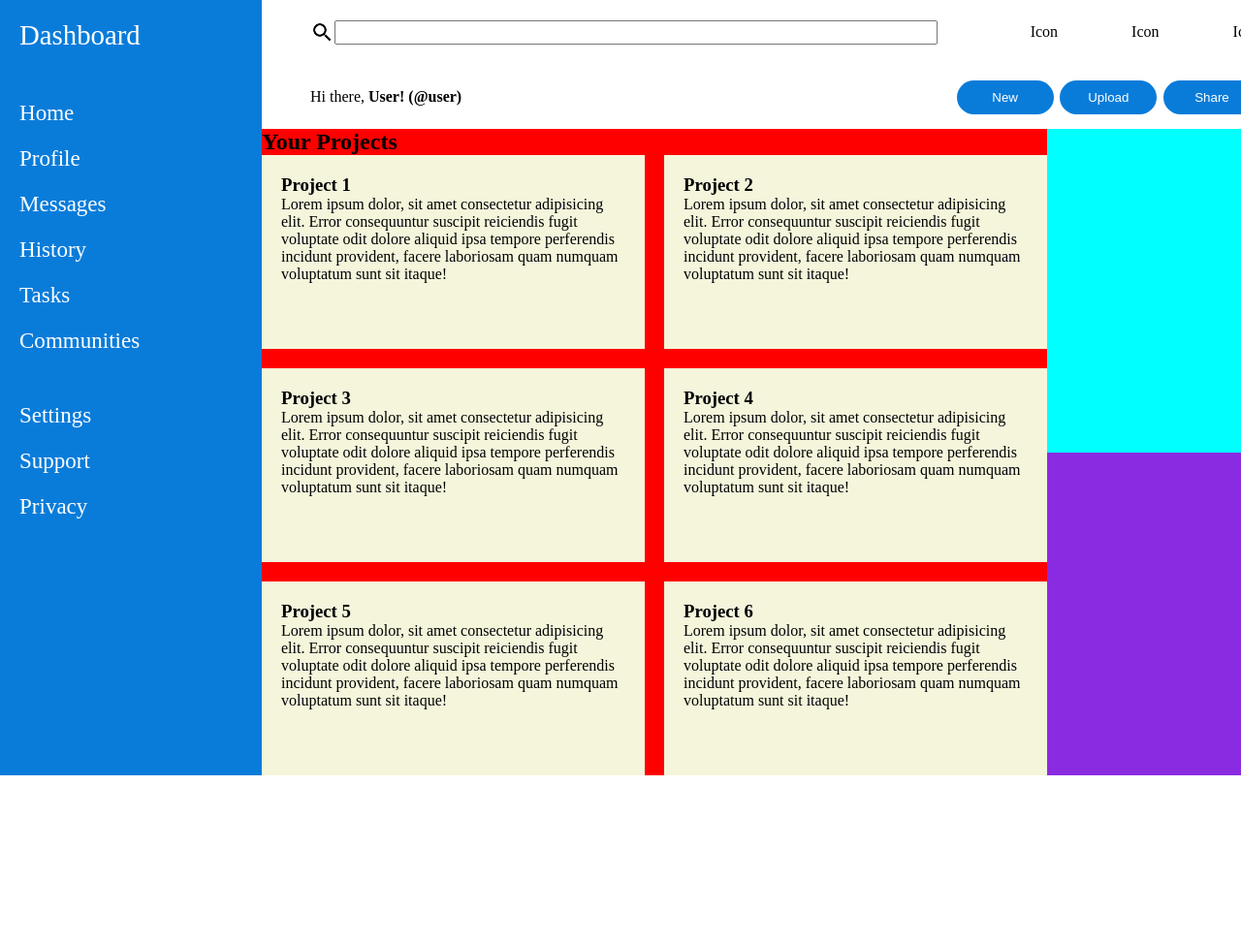
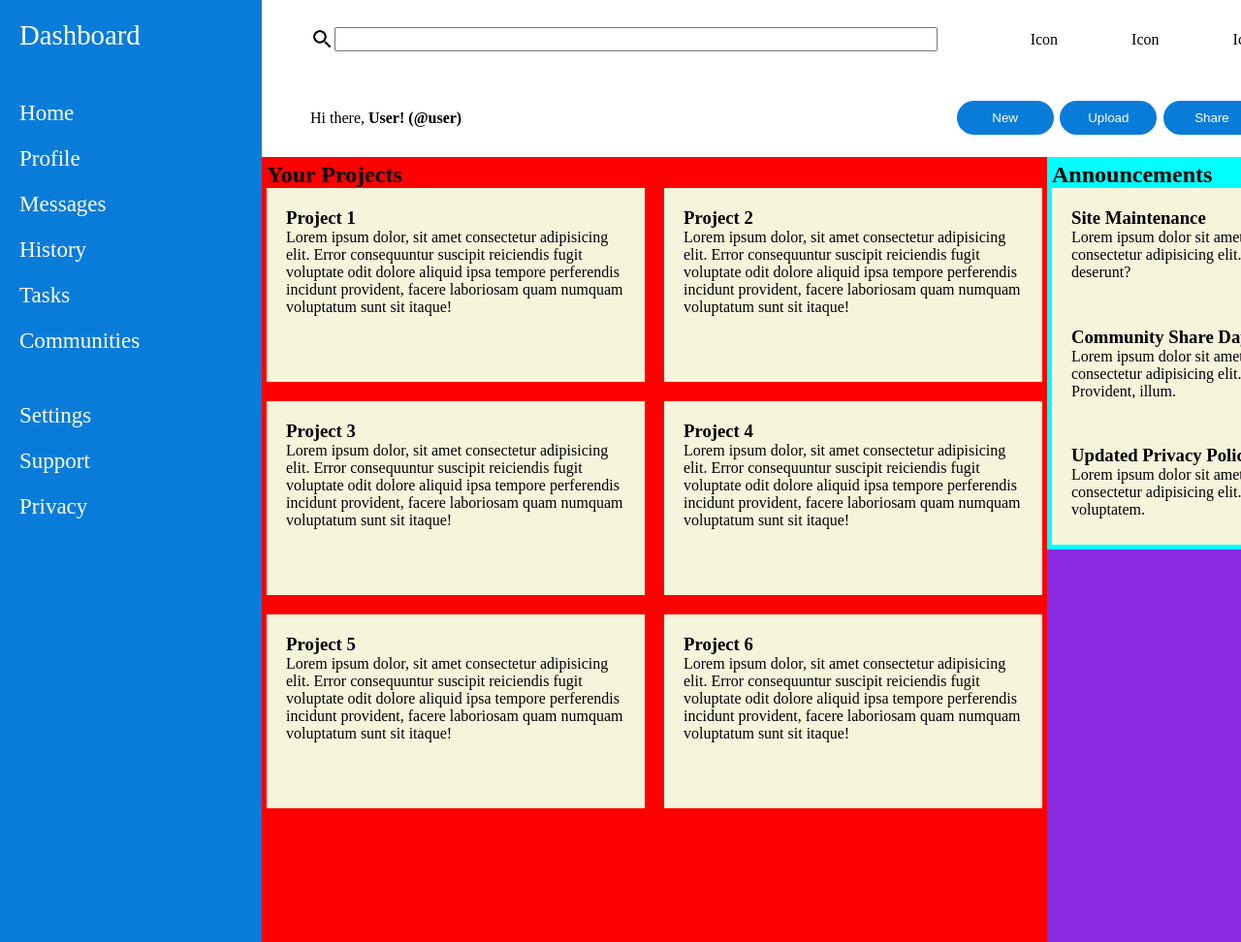
Before and after one commit to parkypark92/dashboard-project, a plain HTML site: page index.html in a window 1280 px wide. Shown: the top 972 px of the page at 97% size. Before the commit the page ends 800 px from the top, so only its background shows below. Drawn offline with Linux system fonts and the light colour scheme.

Commit message:
add basic layout to Announcements section using Grid

```diff
--- a/index.html
+++ b/index.html
@@ -82,7 +82,24 @@
 
             </div>
         </section>
-        <section class="announcements"></section>
+
+        <section class="announcements">
+            <h2>Announcements</h2>
+            <div class="announcements-card">
+                <div class="announcements-link">
+                    <h3>Site Maintenance</h3>
+                    <p>Lorem ipsum dolor sit amet consectetur adipisicing elit. Cum, deserunt?</p>
+                </div>
+                <div class="announcements-link">
+                    <h3>Community Share Day</h3>
+                    <p>Lorem ipsum dolor sit amet consectetur adipisicing elit. Provident, illum.</p>
+                </div>
+                <div class="announcements-link">
+                    <h3>Updated Privacy Policy</h3>
+                    <p>Lorem ipsum dolor sit amet consectetur adipisicing elit. Hic, voluptatem.</p>
+                </div>
+            </div>
+        </section>
         <section class="trending"></section>
     </main>
 
--- a/style.css
+++ b/style.css
@@ -9,6 +9,7 @@
 html {
     height: 100%;
     --custom-blue: rgb(9, 124, 218);
+    --card-color: beige;
 }
 
 body {
@@ -105,6 +106,7 @@ main {
 
 .projects {
     background-color: red;
+    padding: 5px;
     grid-row: 1 / 3;
 }
 
@@ -115,7 +117,7 @@ main {
 }
 
 article {
-    background-color: beige;
+    background-color: var(--card-color);
     height: 200px;
     padding: 20px;
 }
@@ -124,6 +126,20 @@ article {
 
 .announcements {
     background-color: aqua;
+    padding: 5px;
+}
+
+.announcements-card {
+    background-color: gray;
+    height: 368px;
+
+    display: grid;
+    grid-template-rows: repeat(3, 1fr);
+}
+
+.announcements-link {
+    background-color: var(--card-color);
+    padding: 20px;
 }
 
     /* Trending  */
```
